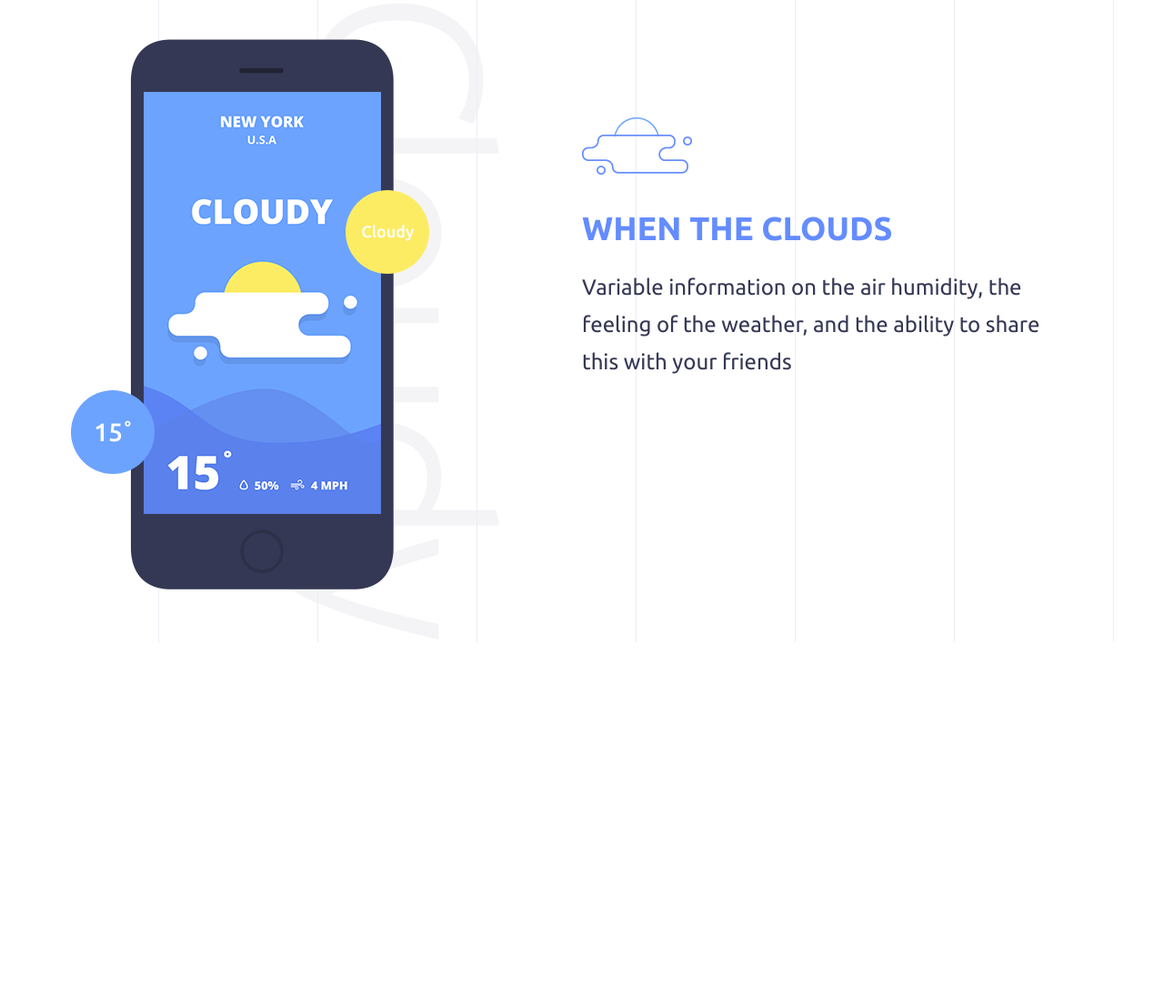
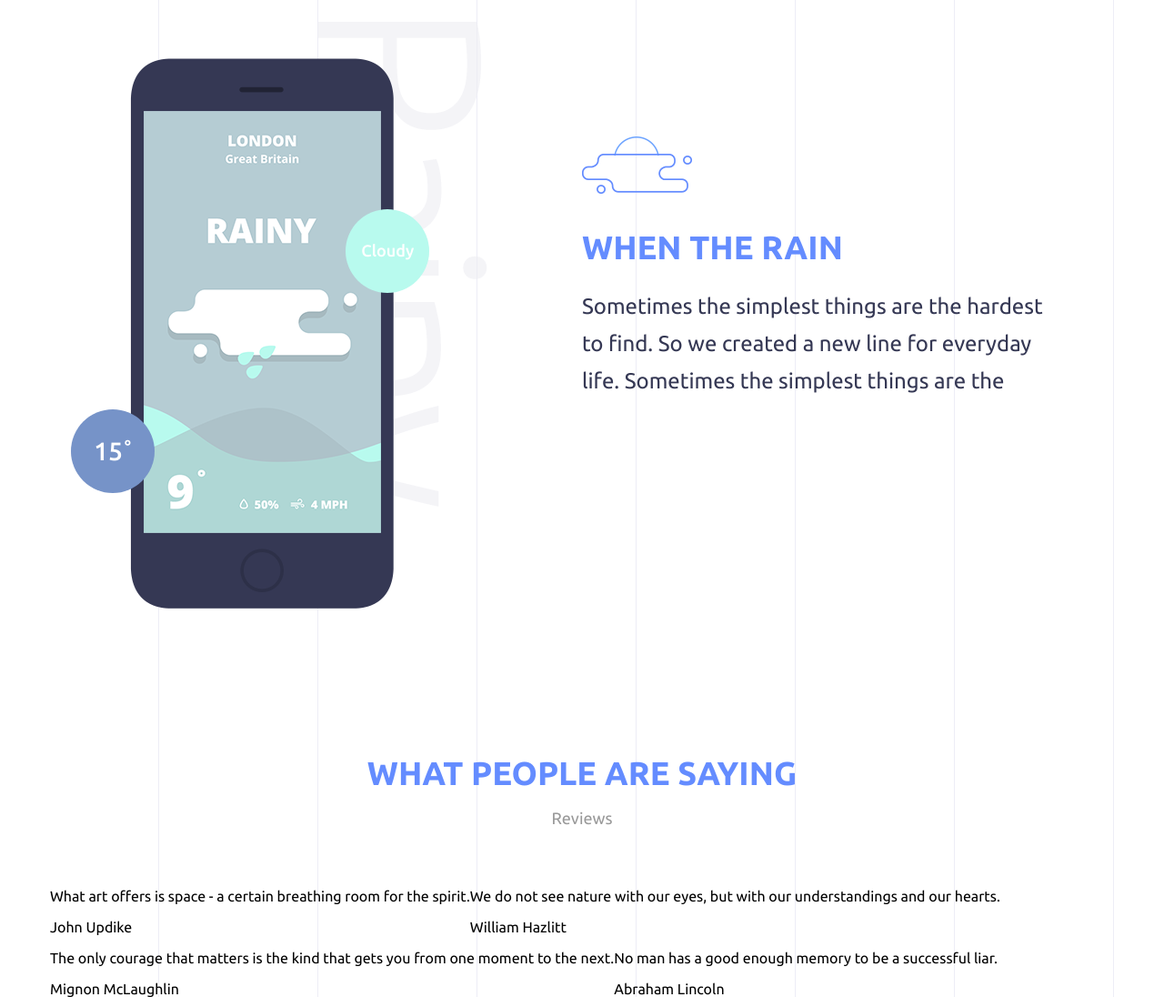
Before and after one commit to keeeisa/avenue-fashion, a plain HTML site: page index.html in a window 1280 px wide. Shown: the part 4489-5585 px from the top of the page at 91% size. Before the commit the page ends 5195 px from the top, so only its background shows below. Drawn offline with nearby package versions, Linux system fonts and the light colour scheme; a script that the page names is missing.

Commit message:
add-assets

```diff
--- a/css/style.css
+++ b/css/style.css
@@ -237,6 +237,7 @@ section#widgets{
 .col-2{
   display:flex;
   margin-top:140px;
+  height:720px;
 }
 .image{
   position:relative;
@@ -260,7 +261,7 @@ section#widgets{
   top:251px;
   left:55.6%;
 }
-.circle-yellow p,.circle-orange p{
+.circle-yellow p,.circle-orange p, .circle-turq p{
   text-align: center;
   margin-top: 35px;
   color:white;
@@ -276,7 +277,7 @@ section#widgets{
   top:471px;
   left:4%;
 }
-.circle-blue p,.circle-red p{
+.circle-blue p,.circle-red p, .circle-dark-blue p{
   text-align: center;
   margin-top: 30px;
   color:white;
@@ -325,3 +326,27 @@ section#widgets{
   top:471px;
   left:4%;
 }
+/*--------------section-screenshots-3----------------*/
+.circle-turq{
+  width:92px;
+  height:92px;
+  background-color:#b8faee;
+  border-radius:100%;
+  position:absolute;
+  top:251px;
+  left:55.6%;
+}
+.circle-dark-blue{
+  width:92px;
+  height:92px;
+  background-color:#7693c8;
+  border-radius:100%;
+  position:absolute;
+  top:471px;
+  left:4%;
+}
+/*--------------section-reviews----------------*/
+.review-row{
+  display:flex;
+  flex-direction:row;
+}
--- a/index.html
+++ b/index.html
@@ -130,14 +130,42 @@
     <div class="wrapper cf">
       <div class="col-2">
         <div class="image">
-          <img src="img/cloudy-text.png" alt="cloudy" class="cloudy-text">
-          <img src="img/cloudy-screen.png" alt="cloudy" class="cloudy-screen">
-          <div class="circle-yellow"><p>Cloudy</p></div>
-          <div class="circle-blue"><p>15˚</p></div>
+          <img src="img/rainy-text.png" alt="cloudy" class="cloudy-text">
+          <img src="img/rainy-screen.png" alt="cloudy" class="cloudy-screen">
+          <div class="circle-turq"><p>Cloudy</p></div>
+          <div class="circle-dark-blue"><p>15˚</p></div>
         </div>
         <div class="text">
-          <h1 class="col-h1">when the clouds</h1>
-          <p class="col-p">Variable information on the air humidity, the feeling of the weather, and the ability to share this with your friends</p>
+          <h1 class="col-h1">when the rain</h1>
+          <p class="col-p">Sometimes the simplest things are the hardest to find. So we created a new line for everyday life. Sometimes the simplest things are the </p>
+        </div>
+      </div>
+    </div>
+  </section>
+  <section id="reviews" class="cf">
+    <div class="wrapper cf">
+      <h1 class="heading-center">What people are saying</h1>
+      <p class="lead-center margin-sm">Reviews</p>
+      <div class="review cf">
+        <div class="review-row">
+          <div class="review-col">
+            <p class="review-col-p">What art offers is space - a certain breathing room for the spirit.</p>
+            <span class="review-col-name">John Updike</span>
+          </div>
+          <div class="review-col">
+            <p class="review-col-p">We do not see nature with our eyes, but with our understandings and our hearts.</p>
+            <span class="review-col-name">William Hazlitt</span>
+          </div>
+        </div>
+        <div class="review-row">
+          <div class="review-col">
+            <p class="review-col-p">The only courage that matters is the kind that gets you from one moment to the next.</p>
+            <span class="review-col-name">Mignon McLaughlin</span>
+          </div>
+          <div class="review-col">
+            <p class="review-col-p">No man has a good enough memory to be a successful liar. </p>
+            <span class="review-col-name">Abraham Lincoln</span>
+          </div>
         </div>
       </div>
     </div>
```
Also changed, not shown: img/icon-rainy.png (added), img/rainy-screen.png (added), img/rainy-text.png (added).
